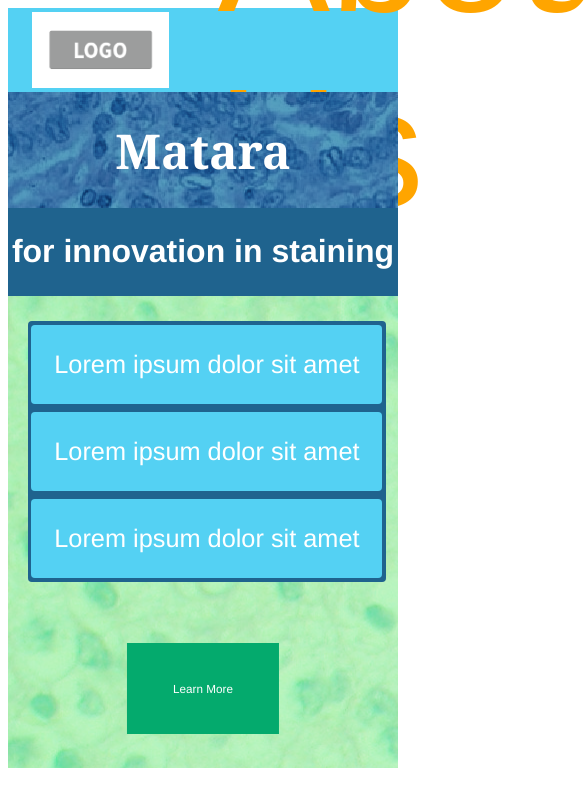
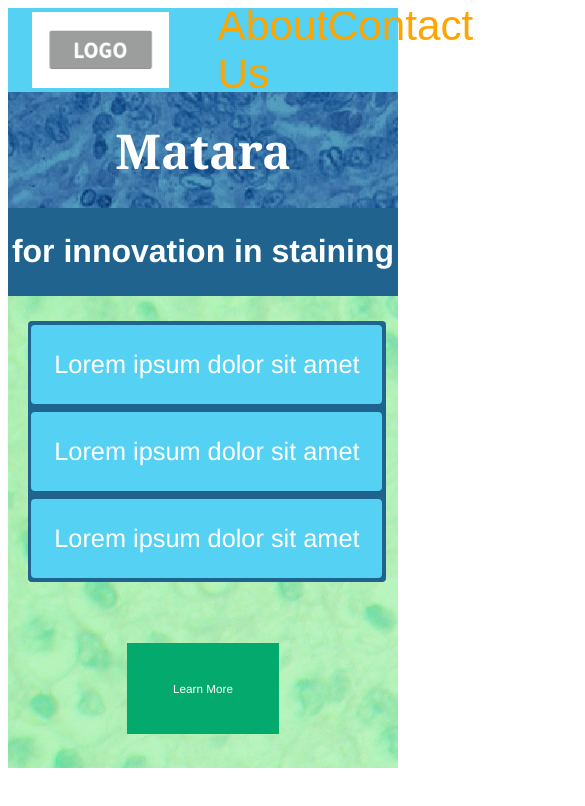
Before and after one commit to EutopiaQualia/Matara-0.00, a plain HTML site: page index.html in a window 390 px wide. Shown: the top 806 px of the page, 585 px wide, since content can reach past the window. Drawn offline with Linux system fonts and the light colour scheme.

Commit message:
Update style.css

```diff
--- a/style.css
+++ b/style.css
@@ -42,7 +42,7 @@ html, body {
    font-size: 3vh;
  }
   .nav a{
-    font-size: 20vh;
+    font-size: 5vh;
     color: purple;
   }
   .main{
```
